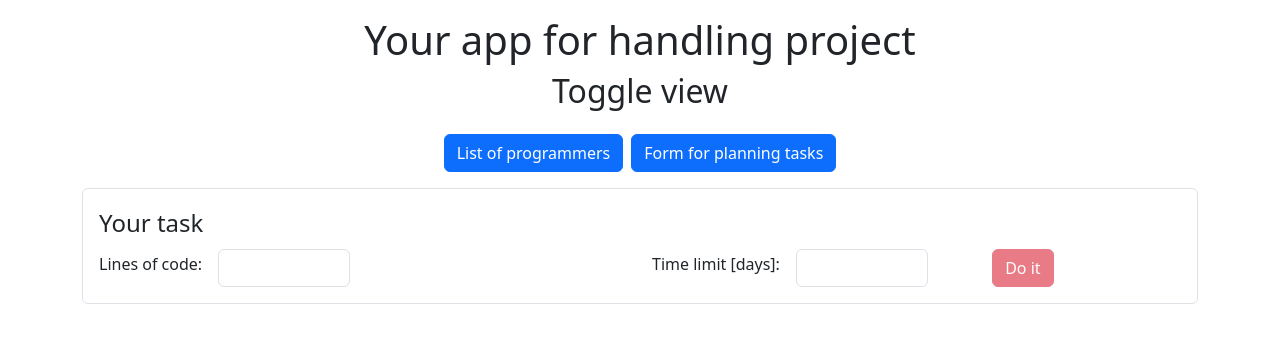
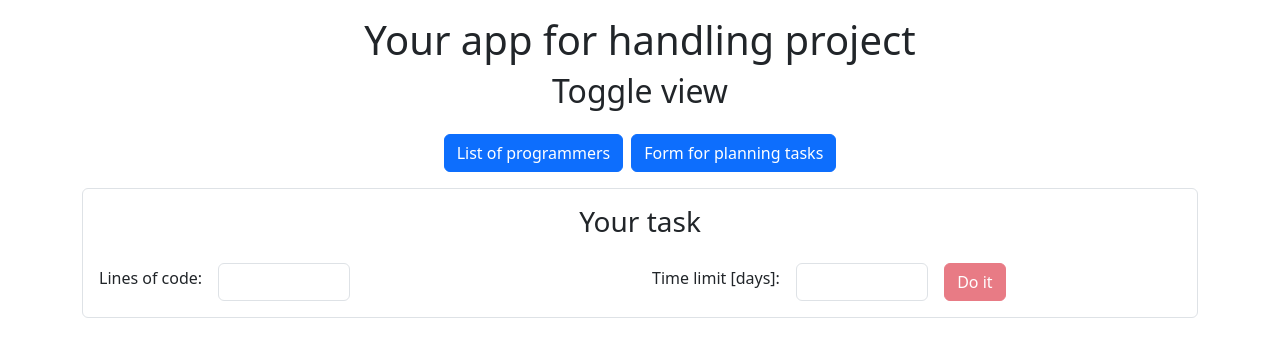
Before and after one commit to jardarik/prog-task-planner, a React (Vite) app: page / in a window 1280 px wide. Both pictures are taken after a click on the button "Form for planning tasks". Shown: the top 356 px of the page. Built offline with nearby package versions, Linux system fonts and the light colour scheme.

Commit message:
backup-09

```diff
--- a/src/components/FormProject.jsx
+++ b/src/components/FormProject.jsx
@@ -51,7 +51,11 @@ function FormProject({ data }) {
   return (
     <form>
       <fieldset className="border rounded p-3">
-        <legend>Your task</legend>
+        <div className="row mb-3">
+          <div className="col text-center">
+            <legend className="h3">Your task</legend>
+          </div>
+        </div>
 
         {/* <div className="col"> */}
         {/* <div className="h2 text-center">Your task</div> */}
@@ -86,7 +90,7 @@ function FormProject({ data }) {
               type="button"
               className={`btn ${
                 isApproved === true ? "btn-success" : "btn-danger disabled"
-              } ms-5 me-5`}
+              }`}
               onClick={handleOnClick}
               id="doit"
               name="doit"
--- a/src/components/TeamList.jsx
+++ b/src/components/TeamList.jsx
@@ -4,7 +4,7 @@ function TeamList({ data, handleDelete }) {
   return (
     <div className="container">
       <div className="row">
-        <div className="h2 text-center my-3">Your team</div>
+        <div className="h3 text-center my-3">Your team</div>
         <div className="table-responsive rounded-3 overflow-hidden mb-3">
           <table className="table table-striped table-hover">
             <thead className="table-dark">
--- a/vite.config.js
+++ b/vite.config.js
@@ -3,6 +3,6 @@ import react from "@vitejs/plugin-react";
 
 // https://vite.dev/config/
 export default defineConfig({
-  base: "/projects/template/",
+  base: "/projects/prog-planning/",
   plugins: [react()],
 });
```
